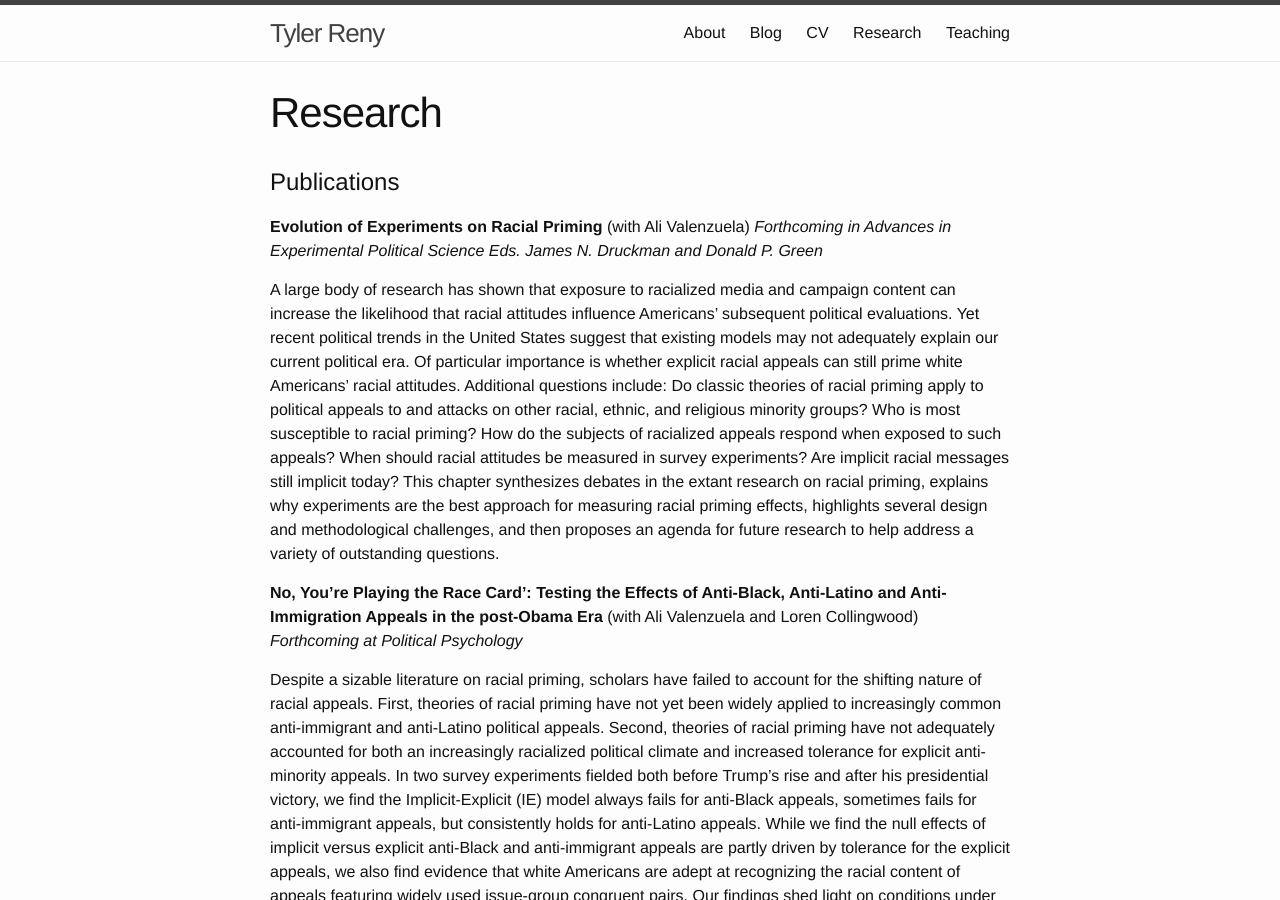
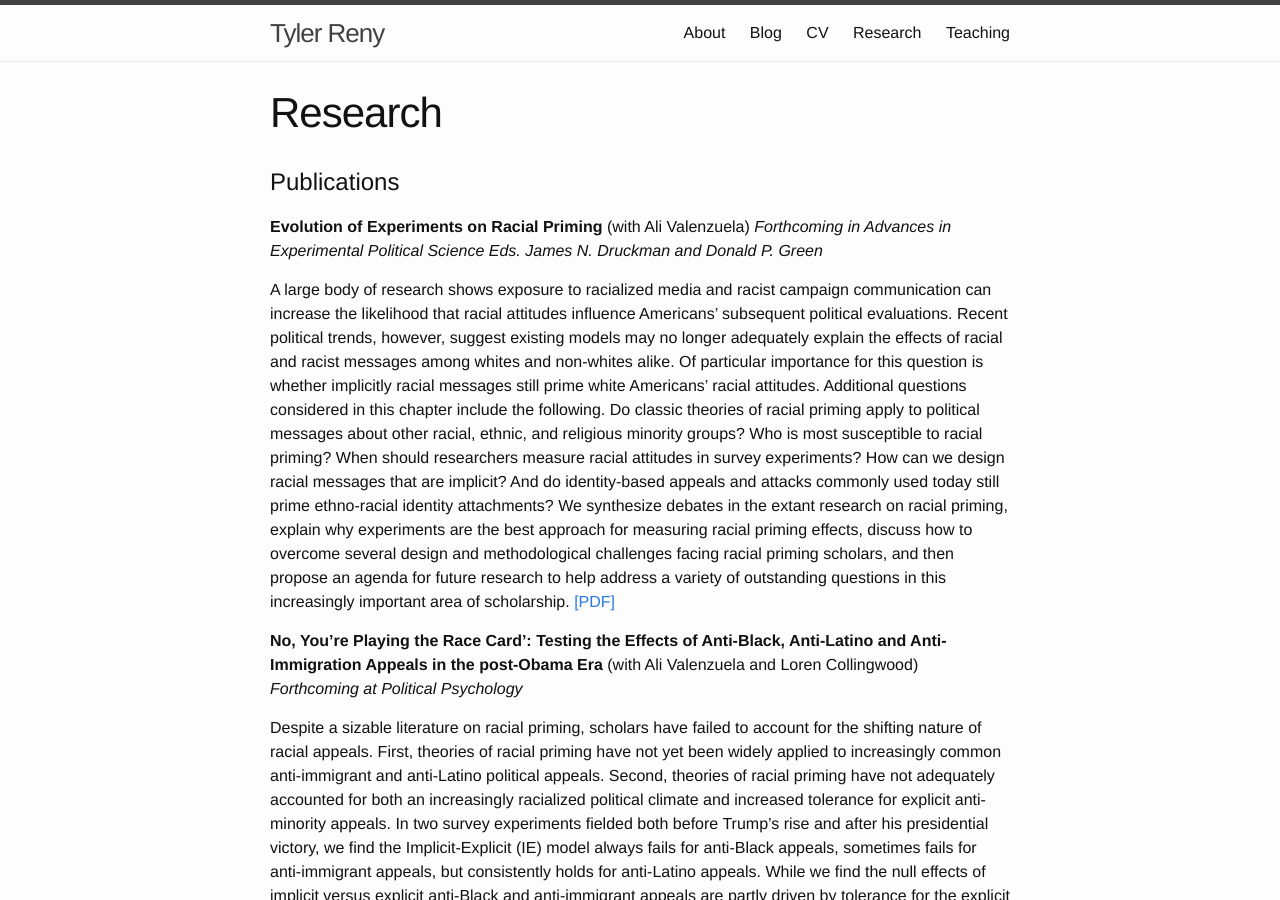
Before and after one commit to tylerreny/tylerreny.github.io, a Jekyll site: the page built from research.md, in a window 1280 px wide and 900 px high. Built offline with Jekyll 4.4.1, drawn with Linux system fonts in a browser that asks for light colours.

Commit message:
update research page

```diff
--- a/research.md
+++ b/research.md
@@ -8,7 +8,7 @@ permalink: /research/
 
 **Evolution of Experiments on Racial Priming**  (with Ali Valenzuela) *Forthcoming in Advances in Experimental Political Science Eds. James N. Druckman and Donald P. Green*
 
-A large body of research has shown that exposure to racialized media and campaign content can increase the likelihood that racial attitudes influence Americans’ subsequent political evaluations. Yet recent political trends in the United States suggest that existing models may not adequately explain our current political era. Of particular importance is whether explicit racial appeals can still prime white Americans’ racial attitudes. Additional questions include: Do classic theories of racial priming apply to political appeals to and attacks on other racial, ethnic, and religious minority groups?  Who is most susceptible to racial priming? How do the subjects of racialized appeals respond when exposed to such appeals? When should racial attitudes be measured in survey experiments? Are implicit racial messages still implicit today? This chapter synthesizes debates in the extant research on racial priming, explains why experiments are the best approach for measuring racial priming effects, highlights several design and methodological challenges, and then proposes an agenda for future research to help address a variety of outstanding questions.
+A large body of research shows exposure to racialized media and racist campaign communication can increase the likelihood that racial attitudes influence Americans’ subsequent political evaluations. Recent political trends, however, suggest existing models may no longer adequately explain the effects of racial and racist messages among whites and non-whites alike. Of particular importance for this question is whether implicitly racial messages still prime white Americans’ racial attitudes. Additional questions considered in this chapter include the following. Do classic theories of racial priming apply to political messages about other racial, ethnic, and religious minority groups? Who is most susceptible to racial priming? When should researchers measure racial attitudes in survey experiments? How can we design racial messages that are implicit? And do identity-based appeals and attacks commonly used today still prime ethno-racial identity attachments? We synthesize debates in the extant research on racial priming, explain why experiments are the best approach for measuring racial priming effects, discuss how to overcome several design and methodological challenges facing racial priming scholars, and then propose an agenda for future research to help address a variety of outstanding questions in this increasingly important area of scholarship. [[PDF]](http://tylerreny.github.io/pdf/pubs/alenzuelaReny_racial_priming_cambridge_handbook.pdf)
 
 **No, You’re Playing the Race Card': Testing the Effects of Anti-Black, Anti-Latino and Anti-Immigration Appeals in the post-Obama Era** (with Ali Valenzuela and Loren Collingwood) *Forthcoming at Political Psychology*
 
```
Also changed, not shown: 3 other files.
